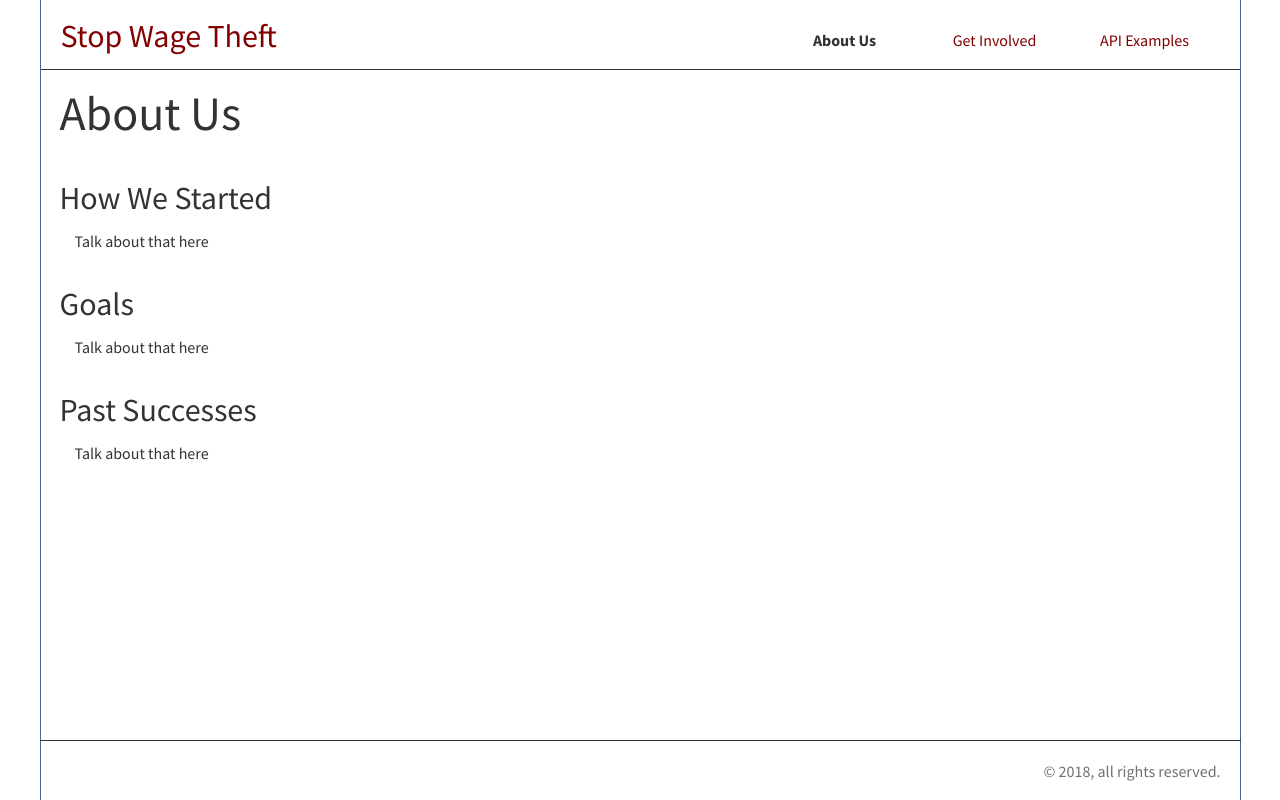
After one commit to wagetheft/html, a PHP site: page /about-us/ in a window 1280 px wide. The commit adds this page. Run offline with PHP 8.4, Linux system fonts and the light colour scheme; some web fonts are replaced.

Commit message:
Add "About Us" and "Get Involved" pages
also clean up header styling

```diff
--- /dev/null
+++ b/about-us/index.php
@@ -0,0 +1,34 @@
+<html>
+    <head>
+        <title>Stop Wage Theft | About Us</title>
+        <?php include '../includes/head_meta.php'; ?>
+    </head>
+    <body class="home">
+        <div id="wrapper">
+            <header id="header">
+                <h2 id="title"><a href="/">Stop Wage Theft</a></h2>
+                <?php include '../includes/navigation.php'; ?>
+            </header>
+            <section id="content">
+                <div class="content-section">
+                    <h1>About Us</h1>
+                    <h2>How We Started</h2>
+                    <div class="section">
+                        <p>Talk about that here</p>
+                    </div>
+
+                    <h2>Goals</h2>
+                    <div class="section">
+                        <p>Talk about that here</p>
+                    </div>
+
+                    <h2>Past Successes</h2>
+                    <div class="section">
+                        <p>Talk about that here</p>
+                    </div>
+                </div>
+            </section>
+        </div>
+        <?php include '../includes/footer.php'; ?>
+    </body>
+</html>
--- a/css/style.css
+++ b/css/style.css
@@ -53,8 +53,10 @@ h4 {
 }
 
 #title {
+    display: inline-block;
     font-size: 2em;
-    padding-bottom: 0;
+    padding: 0;
+    float: left;
 }
 
 a {
@@ -134,6 +136,7 @@ Wrapper
 /*** HEADER ***/
 #header {
     position: relative;
+    height: 70px;
     padding: 20px;
     border-bottom: 1px solid #333;
     background-color: rgba(255,255,255, .75);
@@ -171,9 +174,9 @@ Wrapper
     text-indent: -999em;
 }
 #main-nav {
-    position: absolute;
-    right: 0;
-    top: 40px;
+    display: block;
+    float: right;
+    padding-top: 10px;
 }
 #main-nav .main-nav-list {
     margin: 0;
--- a/includes/navigation.php
+++ b/includes/navigation.php
@@ -2,6 +2,8 @@
   $current_page = $_SERVER["REQUEST_URI"];
 
   $URLs = array(
+    "About Us" => "/about-us/",
+    "Get Involved" => "/get-involved/",
     "API Examples" => "/api-examples/",
   );
 ?>
```
Also changed, not shown: get-involved/index.php (added, +34 -0 lines).
